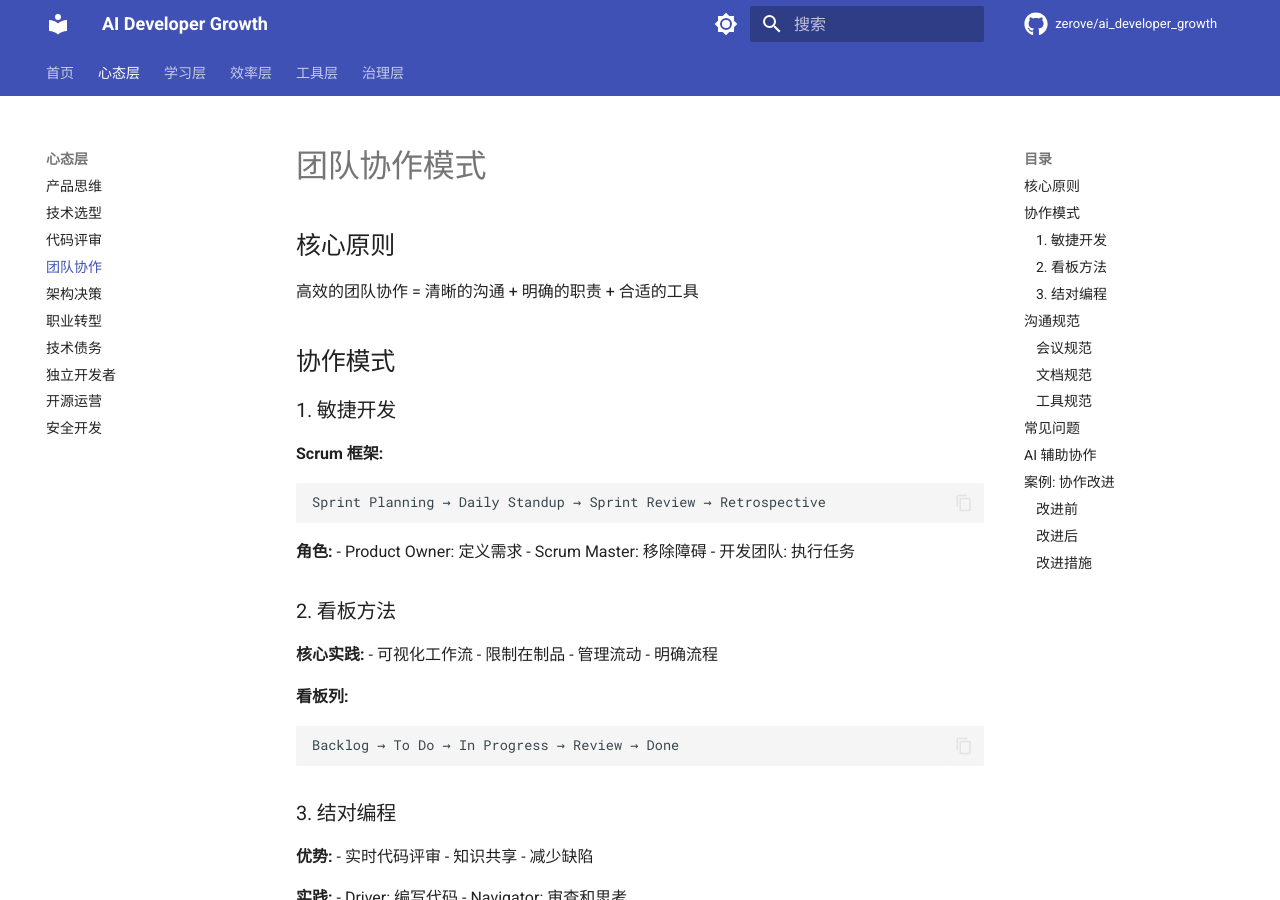
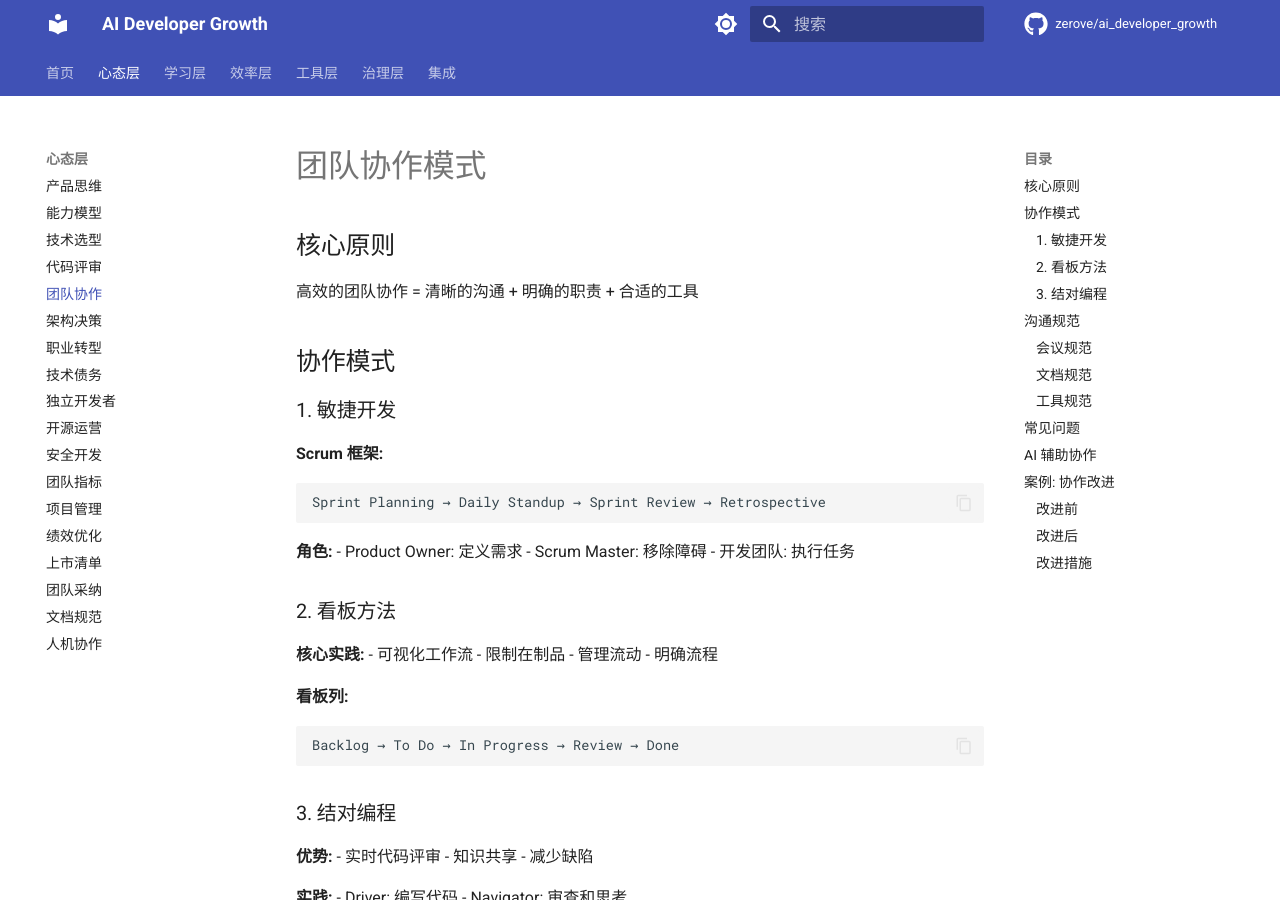
Before and after one commit to zerove/ai_developer_growth, an MkDocs documentation site: the page built from docs/mindset/team-collaboration.md, in a window 1280 px wide and 900 px high. Built offline with MkDocs 1.6.1 and Material for MkDocs 9.7.7, drawn with Linux system fonts in a browser that asks for light colours; comment, search, counter and statistics services are not loaded; part of the change alters nothing that is shown.

Commit message:
docs: 扩展 MkDocs 导航 - 添加缺失文档 (8 态度层 + 6 工具层 + 治理层)

```diff
--- a/mkdocs.yml
+++ b/mkdocs.yml
@@ -55,6 +55,7 @@ nav:
   - 首页: index.md
   - 心态层:
     - 产品思维: mindset/product-thinking.md
+    - 能力模型: mindset/capability-model.md
     - 技术选型: mindset/tech-selection-methodology.md
     - 代码评审: mindset/code-review-best-practices.md
     - 团队协作: mindset/team-collaboration.md
@@ -64,6 +65,13 @@ nav:
     - 独立开发者: mindset/solo-founder-loop.md
     - 开源运营: mindset/open-source-operations.md
     - 安全开发: mindset/secure-development.md
+    - 团队指标: mindset/team-metrics.md
+    - 项目管理: mindset/project-management.md
+    - 绩效优化: mindset/performance-optimization.md
+    - 上市清单: mindset/ai-to-market-checklist.md
+    - 团队采纳: mindset/team-adoption.md
+    - 文档规范: mindset/documentation-standards.md
+    - 人机协作: mindset/human-ai-collaboration.md
   - 学习层:
     - AI 学习法: learning/ai-learning-method.md
     - 学习路径: learning/ai-learning-path.md
@@ -96,6 +104,7 @@ nav:
     - 上下文工程: efficiency/context-engineering.md
     - 多 Agent 模式: efficiency/multi-agent-patterns.md
     - 反模式: efficiency/anti-patterns.md
+    - 能力等级: capability-levels.md
   - 工具层:
     - 编辑器对比: tools/ai-editor-comparison.md
     - 工具矩阵: tools/ai-tool-matrix.md
@@ -105,7 +114,18 @@ nav:
     - 版本控制: tools/ai-version-control.md
     - 模型对比: tools/model-comparison-2026.md
     - RAG 开发: tools/rag-for-developers.md
+    - API 测试: tools/ai-api-testing-tools.md
+    - CI/CD 工具: tools/ai-cicd-tools.md
+    - 容器工具: tools/ai-container-tools.md
+    - 数据库工具: tools/ai-database-tools.md
+    - 监控工具: tools/ai-monitoring-tools.md
+    - 包管理: tools/ai-package-management.md
+    - IDE 实践: tools/ide-best-practices.md
   - 治理层:
     - 代码规范: governance/coding-standards.md
     - 安全标准: governance/security-standards.md
     - 文档标准: governance/documentation-standards.md
+    - 治理地图: governance/MAP.md
+    - 速查表: governance/CHEATSHEET.md
+  - 集成:
+    - 能力雷达集成: integration/capability-radar-integration.md
```
